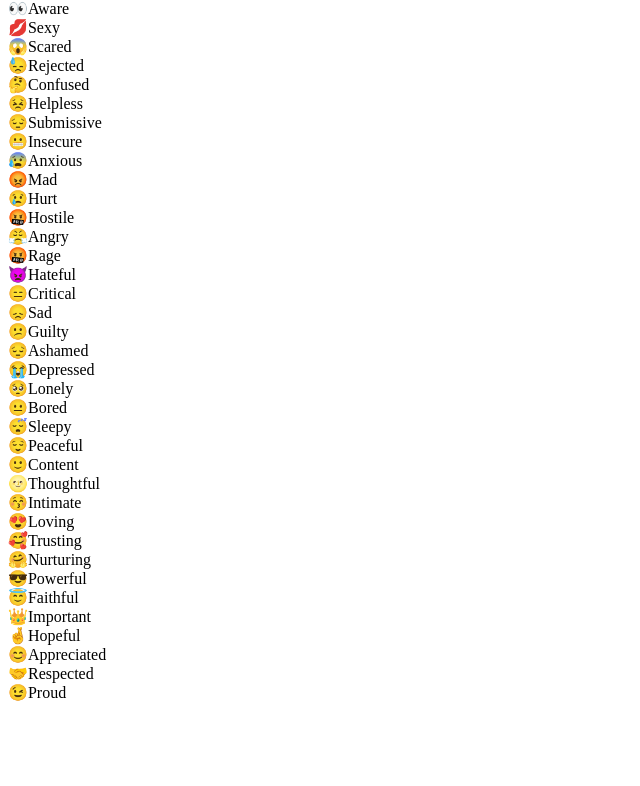
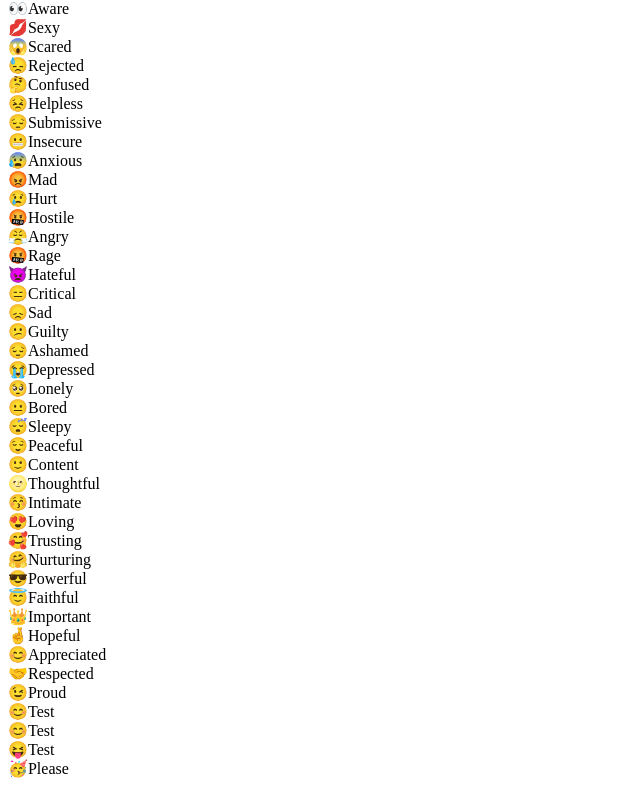
Before and after one commit to sianmancha/phase-2-project, a React (Create React App) app: page /moodboard in a window 1280 px wide. Shown: the part 264-1050 px from the top of the page, without its empty margins (0-640 px from the left). Before the commit the page ends 974 px from the top, so only its background shows below. Built offline with nearby package versions, Linux system fonts and the light colour scheme; data requests are answered from the project's data file.

Commit message:
MoodBoard edited

```diff
--- a/db.json
+++ b/db.json
@@ -251,6 +251,26 @@
       "name": "Proud",
       "icon": "😉",
       "baseMood": "Powerful"
+    },
+    {
+      "name": "Test",
+      "icon": "😊",
+      "id": 43
+    },
+    {
+      "name": "Test",
+      "icon": "😊",
+      "id": 44
+    },
+    {
+      "name": "Test",
+      "icon": "😝",
+      "id": 45
+    },
+    {
+      "name": "Please",
+      "icon": "🥳",
+      "id": 46
     }
   ],
   "todos": [
@@ -259,5 +279,52 @@
       "category": "Category",
       "id": 1
     }
+  ],
+  "recordedMoods": [
+    {
+      "id": 1,
+      "name": "",
+      "icon": ""
+    },
+    {
+      "id": 3,
+      "name": "Energetic",
+      "icon": "💃",
+      "baseMood": "Joyful"
+    },
+    {
+      "id": 21,
+      "name": "Critical",
+      "icon": "😑",
+      "baseMood": "Mad"
+    },
+    {
+      "id": 4,
+      "name": "Playful",
+      "icon": "🤭",
+      "baseMood": "Joyful"
+    },
+    {
+      "id": 2,
+      "name": "Excited",
+      "icon": "🤩",
+      "baseMood": "Joyful"
+    },
+    {
+      "id": 5,
+      "name": "Creative",
+      "icon": "🎨",
+      "baseMood": "Joyful"
+    },
+    {
+      "name": "Please",
+      "icon": "🥳",
+      "id": 46
+    },
+    {
+      "name": "Test",
+      "icon": "😝",
+      "id": 45
+    }
   ]
 }
--- a/src/components/App.js
+++ b/src/components/App.js
@@ -2,21 +2,27 @@ import React from "react";
 import Header from "./Header"
 import MoodBoard from "./MoodBoard"
 import ToDoList from "./ToDoList"
-import { Routes, Route } from "react-router-dom"
+import { Switch, Route } from "react-router-dom"
 
 function App() {
   return (
     <div>
       <Header />
-      <Routes>
-          <Route exact path="/moodboard" element={<MoodBoard />}/>
+      <Switch>
+          <Route exact path="/moodboard" >
+            <MoodBoard />
+          </Route>
+          <Route exact path="/to-do-list" >
+            <ToDoList />
+          </Route>
 
-          <Route exact path="/to-do-list" element={<ToDoList />}/>
-
-      </Routes>
+      </Switch>
     </div>
   );
 }
 
 
 export default App;
+
+// element={<MoodBoard />}/>
+// element={<ToDoList />}
--- a/src/components/MoodBoard.js
+++ b/src/components/MoodBoard.js
@@ -18,12 +18,12 @@ function MoodBoard () {
         setMoods([...moods, newMood])
     }
 
-    function handleRecordMood(aMood) {
+    function handleAddRecord(aMood) {
         console.log(aMood)
         setListedMoods([...listedMoods, aMood])
     }
 
-    const displayMoods = moods.map(mood => <MoodCard key={mood.id} mood={mood} handleRecordMood={handleRecordMood} /> )
+    const displayMoods = moods.map(mood => <MoodCard key={mood.id} mood={mood} handleAddRecord={handleAddRecord} /> )
 
     const recordedMoods = listedMoods.map(listedMood => <MoodRecord key={listedMood.id} mood={listedMood} setListedMoods={setListedMoods}/>)
 
--- a/src/components/MoodCard.js
+++ b/src/components/MoodCard.js
@@ -1,16 +1,28 @@
 import React, {useState} from "react";
 
-function MoodCard({mood: {id, name, icon, baseMood}, handleRecordMood, mood}) {
+function MoodCard({mood: {id, name, icon, baseMood}, handleAddRecord, mood}) {
 
     const [aMood, setAMood] = useState([])
 
 
-// function hasAName(id) {
-//     setAMood()
-// }
+    function handleAddClick(mood) {
+        // const recordData = {
+        //     name: name,
+        //     icon: icon
+        // }
+
+        fetch("http://localhost:6001/recordedMoods", {
+                method: "POST",
+                headers: {"Content-Type": "application/json",
+            },
+                body: JSON.stringify(mood),
+            })
+            .then(res => res.json())
+            .then(newRecord => handleAddRecord(newRecord))
+    }
 
     return (
-        <div className="card" onClick={() => handleRecordMood(mood)}>
+        <div className="card" onClick={() => handleAddClick(mood)}>
             {icon}
             {name}
         </div>
--- a/src/components/MoodRecord.js
+++ b/src/components/MoodRecord.js
@@ -1,10 +1,10 @@
 import React from 'react';
 
-function MoodRecord({mood: {name, icon}, setListedMoods}) {
+function MoodRecord({mood: {name, icon} }) {
+
     return(
         <div>
-            {name}
-            {icon}
+           <a title={name} >{icon}</a>
             {/* figure out Date.now() */}
         </div>
     )
--- a/src/index.js
+++ b/src/index.js
@@ -1,7 +1,7 @@
 import React from 'react';
 import ReactDOM from 'react-dom';
 import App from './components/App';
-import { BrowserRouter, Routes, Route } from "react-router-dom"
+import { BrowserRouter } from "react-router-dom"
 
 
 ReactDOM.render(
```
